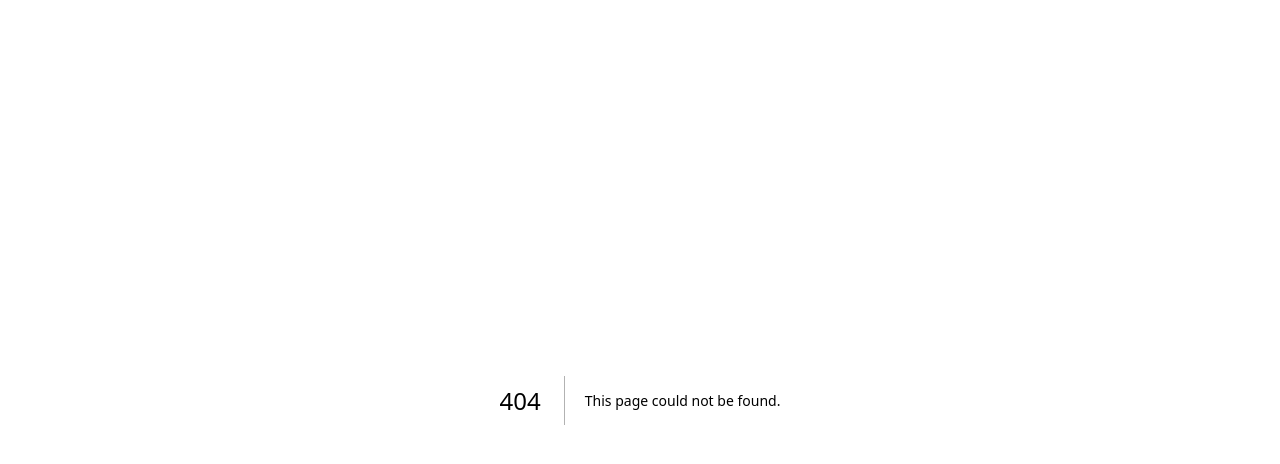
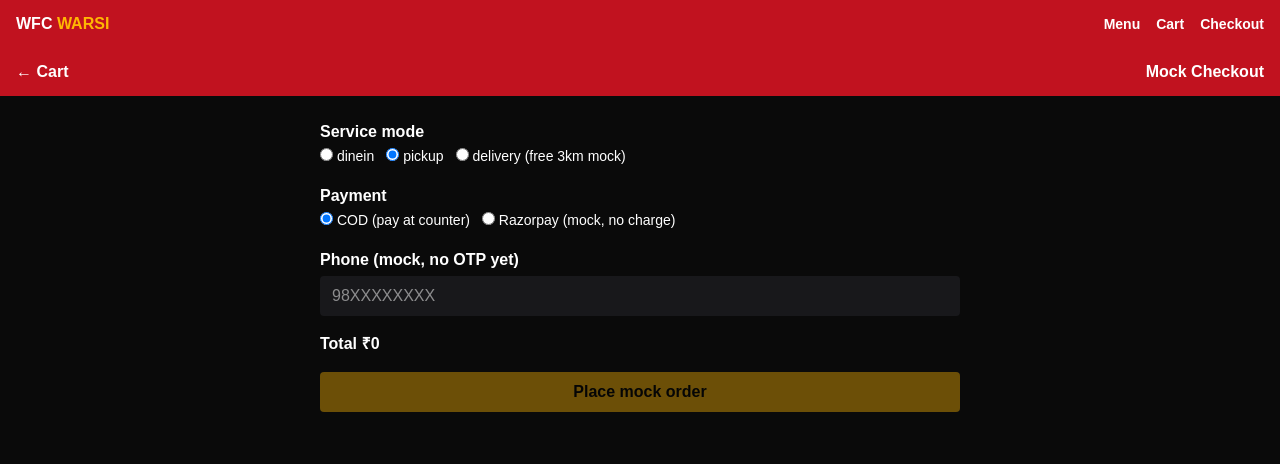
Before and after one commit to nexagen25-collab/wfc, a Next.js app in the folder frontend/: page /checkout in a window 1280 px wide. Before the commit this address had no page. Shown: the top 464 px of the page. Built offline with nearby package versions, Linux system fonts and the light colour scheme.

Commit message:
feat: mock cart/checkout + global navbar WFC theme

```diff
--- /dev/null
+++ b/frontend/app/cart/page.tsx
@@ -0,0 +1,43 @@
+"use client";
+import { useEffect, useState } from "react";
+import Link from "next/link";
+import { MENU } from "@/lib/menu";
+
+type Cart = Record<string, number>;
+const all = MENU.flatMap((c) => c.items);
+const priceOf = (id: string) => all.find((i) => i.id === id)?.price ?? 0;
+const nameOf = (id: string) => all.find((i) => i.id === id)?.name ?? id;
+
+export default function CartPage() {
+  const [cart, setCart] = useState<Cart>({});
+  useEffect(() => { try { setCart(JSON.parse(localStorage.getItem("wfc-cart") ?? "{}")); } catch {} }, []);
+  useEffect(() => { localStorage.setItem("wfc-cart", JSON.stringify(cart)); }, [cart]);
+  const total = Object.entries(cart).reduce((s, [id, q]) => s + priceOf(id) * q, 0);
+  const setQty = (id: string, q: number) => setCart((c) => { const n = { ...c }; if (q <= 0) delete n[id]; else n[id] = q; return n; });
+  return (
+    <div className="min-h-screen bg-[#0a0a0a] text-white">
+      <header className="flex items-center justify-between bg-[#c1121f] px-4 py-3 font-black"><Link href="/">WFC</Link><span>Mock Cart</span></header>
+      <main className="mx-auto max-w-2xl px-4 py-6">
+        {Object.keys(cart).length === 0 ? <p>Cart empty (mock). <Link href="/" className="underline text-[#ffb703]">Browse menu</Link></p> : (
+          <>
+            <ul className="divide-y divide-zinc-800 rounded border border-zinc-800">
+              {Object.entries(cart).map(([id, q]) => (
+                <li key={id} className="flex items-center justify-between px-3 py-2">
+                  <span>{nameOf(id)} — ₹{priceOf(id)}</span>
+                  <span className="flex items-center gap-2">
+                    <button onClick={() => setQty(id, q - 1)} className="rounded bg-zinc-800 px-2">-</button>
+                    <span>{q}</span>
+                    <button onClick={() => setQty(id, q + 1)} className="rounded bg-zinc-800 px-2">+</button>
+                    <span className="w-16 text-right font-bold">₹{priceOf(id) * q}</span>
+                  </span>
+                </li>
+              ))}
+            </ul>
+            <p className="mt-4 text-right font-bold">Total ₹{total} (no fees)</p>
+            <Link href="/checkout" className="mt-4 block rounded bg-[#ffb703] px-4 py-2 text-center font-bold text-black">Go to Checkout (mock)</Link>
+          </>
+        )}
+      </main>
+    </div>
+  );
+}
--- /dev/null
+++ b/frontend/app/checkout/page.tsx
@@ -0,0 +1,41 @@
+"use client";
+import { useEffect, useState } from "react";
+import Link from "next/link";
+import { MENU } from "@/lib/menu";
+
+type Cart = Record<string, number>;
+const all = MENU.flatMap((c) => c.items);
+const priceOf = (id: string) => all.find((i) => i.id === id)?.price ?? 0;
+
+export default function CheckoutPage() {
+  const [cart, setCart] = useState<Cart>({});
+  const [mode, setMode] = useState<"dinein" | "pickup" | "delivery">("pickup");
+  const [pay, setPay] = useState<"COD" | "Razorpay">("COD");
+  const [phone, setPhone] = useState("");
+  const [token, setToken] = useState("");
+  useEffect(() => { try { setCart(JSON.parse(localStorage.getItem("wfc-cart") ?? "{}")); } catch {} }, []);
+  const total = Object.entries(cart).reduce((s, [id, q]) => s + priceOf(id) * q, 0);
+  const place = () => {
+    const t = "WFC" + Math.floor(1000 + Math.random() * 9000);
+    setToken(t);
+    try {
+      const orders = JSON.parse(localStorage.getItem("wfc-orders") ?? "[]");
+      orders.push({ token: t, cart, mode, pay, phone, total, at: new Date().toISOString() });
+      localStorage.setItem("wfc-orders", JSON.stringify(orders));
+      localStorage.setItem("wfc-cart", "{}"); setCart({});
+    } catch {}
+  };
+  if (token) return <div className="min-h-screen bg-[#0a0a0a] p-6 text-white"><p className="text-[#ffb703] font-black text-2xl">Order placed (mock) — Token {token}</p><p className="mt-2 text-sm">Mode {mode} • Pay {pay} • Total ₹{total} • No real charge, no SMS.</p><Link href="/" className="mt-4 inline-block underline">Back home</Link></div>;
+  return (
+    <div className="min-h-screen bg-[#0a0a0a] text-white">
+      <header className="flex items-center justify-between bg-[#c1121f] px-4 py-3 font-black"><Link href="/cart">← Cart</Link><span>Mock Checkout</span></header>
+      <main className="mx-auto max-w-2xl space-y-4 px-4 py-6">
+        <div><p className="font-bold">Service mode</p>{(["dinein","pickup","delivery"] as const).map((m) => <label key={m} className="mr-3 text-sm"><input type="radio" checked={mode===m} onChange={()=>setMode(m)} /> {m}{m==="delivery" ? " (free 3km mock)" : ""}</label>)}</div>
+        <div><p className="font-bold">Payment</p>{(["COD","Razorpay"] as const).map((p) => <label key={p} className="mr-3 text-sm"><input type="radio" checked={pay===p} onChange={()=>setPay(p)} /> {p}{p==="Razorpay" ? " (mock, no charge)" : " (pay at counter)"}</label>)}</div>
+        <div><p className="font-bold">Phone (mock, no OTP yet)</p><input value={phone} onChange={(e)=>setPhone(e.target.value)} placeholder="98XXXXXXXX" className="mt-1 w-full rounded bg-zinc-900 px-3 py-2" /></div>
+        <p className="font-bold">Total ₹{total}</p>
+        <button onClick={place} disabled={total===0} className="w-full rounded bg-[#ffb703] py-2 font-bold text-black disabled:opacity-40">Place mock order</button>
+      </main>
+    </div>
+  );
+}
--- a/frontend/app/layout.tsx
+++ b/frontend/app/layout.tsx
@@ -1,6 +1,7 @@
 import type { Metadata } from "next";
 import { Geist, Geist_Mono } from "next/font/google";
 import "./globals.css";
+import Navbar from "@/components/Navbar";
 
 const geistSans = Geist({
   variable: "--font-geist-sans",
@@ -23,7 +24,7 @@ export default function RootLayout({ children }: LayoutProps<"/">) {
       lang="en"
       className={`${geistSans.variable} ${geistMono.variable} h-full antialiased`}
     >
-      <body className="min-h-full flex flex-col">{children}</body>
+      <body className="min-h-full flex flex-col"><Navbar />{children}</body>
     </html>
   );
 }
--- a/frontend/app/page.tsx
+++ b/frontend/app/page.tsx
@@ -1,5 +1,6 @@
 "use client";
 import { useEffect, useState } from "react";
+import Link from "next/link";
 import { MENU } from "@/lib/menu";
 
 type Cart = Record<string, number>;
@@ -18,11 +19,10 @@ export default function Home() {
 
   return (
     <div className="min-h-screen bg-[#0a0a0a] text-white">
-      <header className="sticky top-0 z-10 flex items-center justify-between bg-[#c1121f] px-4 py-3">
-        <div className="font-black text-xl tracking-tight">WFC <span className="text-[#ffb703]">WARSI FRIED CHICKEN</span></div>
-        <div className="rounded-full bg-black px-4 py-1 text-sm">Cart {count} • ₹{total} (mock)</div>
-      </header>
       <main className="mx-auto max-w-4xl px-4 pb-24">
+        <p className="mt-4 text-center text-[#ffb703] font-bold tracking-widest">CRISPY. JUICY. DELICIOUS.</p>
+        <p className="text-center text-sm text-zinc-300">Bhadurpura, Hyderabad • Dine-in / Pickup / Delivery 3km • Mock-UI, no DB</p>
+        <p className="mt-2 text-center"><Link href="/cart" className="inline-block rounded-full bg-black border border-[#ffb703] px-4 py-1 text-sm">Cart {count} • ₹{total} (mock) →</Link></p>
         <p className="mt-4 text-center text-[#ffb703] font-bold tracking-widest">CRISPY. JUICY. DELICIOUS.</p>
         <p className="text-center text-sm text-zinc-300">Bhadurpura, Hyderabad • Dine-in / Pickup / Delivery 3km • Mock-UI, no DB</p>
         {MENU.map((cat) => (
--- /dev/null
+++ b/frontend/components/Navbar.tsx
@@ -0,0 +1,14 @@
+"use client";
+import Link from "next/link";
+export default function Navbar() {
+  return (
+    <nav className="sticky top-0 z-10 flex items-center justify-between bg-[#c1121f] px-4 py-3 font-black">
+      <Link href="/">WFC <span className="text-[#ffb703]">WARSI</span></Link>
+      <span className="flex gap-4 text-sm">
+        <Link href="/">Menu</Link>
+        <Link href="/cart">Cart</Link>
+        <Link href="/checkout">Checkout</Link>
+      </span>
+    </nav>
+  );
+}
```
